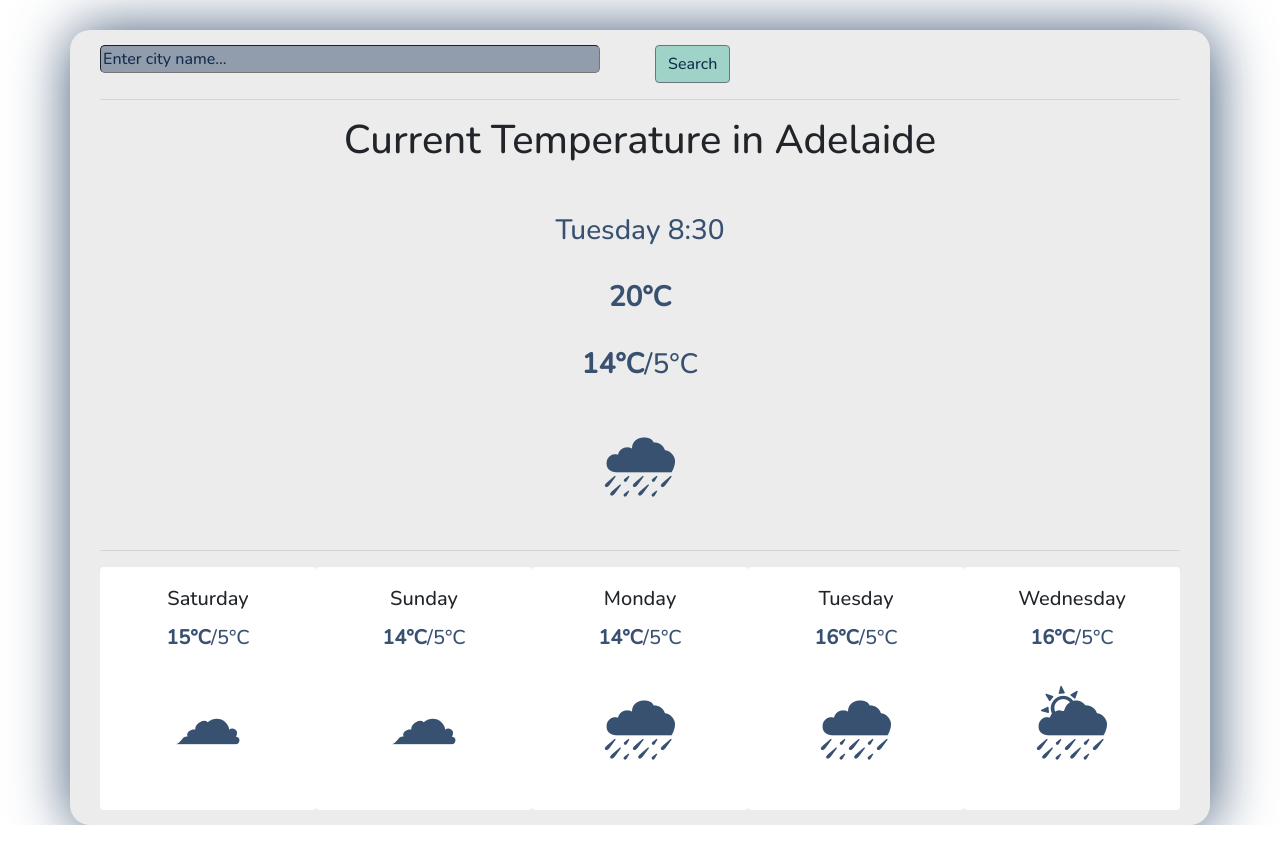
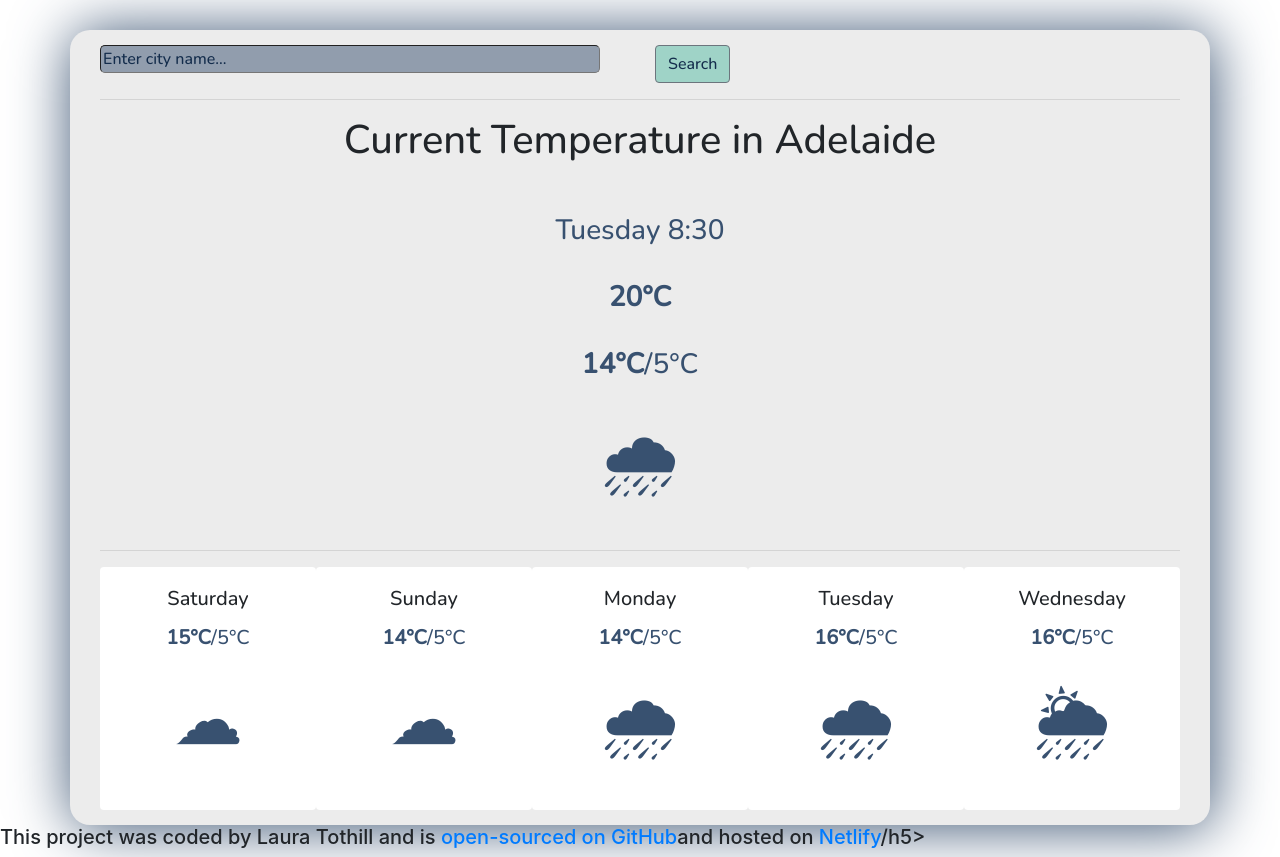
Before and after one commit to LauraTothill/SheCodes-Plus, a website built with Parcel: page index.html in a window 1280 px wide. Before the commit the page ends 825 px from the top, so only its background shows below. Built offline with nearby package versions, Linux system fonts and the light colour scheme.

Commit message:
Added GitHub and Netlify Links

```diff
--- a/index.html
+++ b/index.html
@@ -83,6 +83,7 @@
 </div>
 </div>
 </div>
+<h5 class="personal-links"> This project was coded by Laura Tothill and is <a href="https://github.com/LauraTothill/SheCodes-Plus">open-sourced on GitHub</a>and hosted on <a href="https://strong-selkie-ec622c.netlify.app">Netlify</a>/h5>
 <script src="src/index.js"></script>
   </body>
 </html>
```
